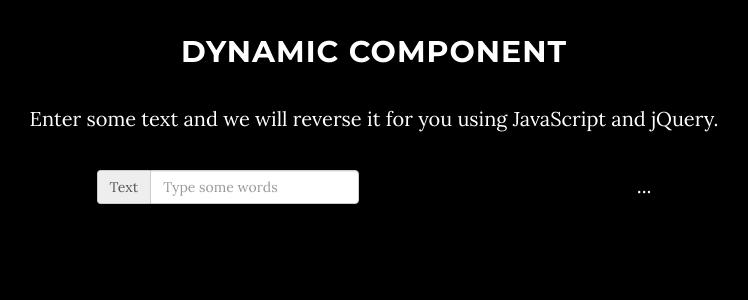
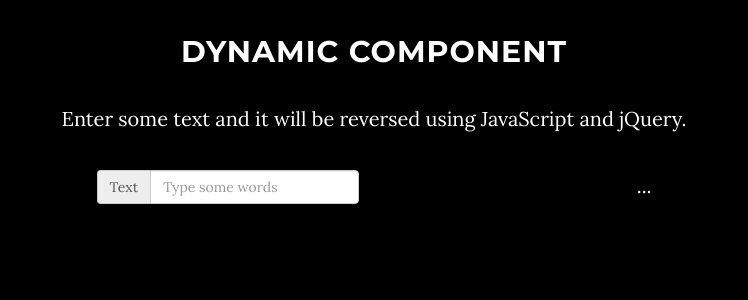
Before and after one commit to sweeney2/heroku-demo, a Django app: page / in a window 1280 px wide. Shown: the part 1015-1315 px from the top of the page, without its empty margins (266-1014 px from the left). Run offline with Django 3.2, Linux system fonts and the light colour scheme; some libraries are stand-ins or nearby versions.

Commit message:
change wording

```diff
--- a/hello/templates/hello/index.html
+++ b/hello/templates/hello/index.html
@@ -92,7 +92,7 @@
         <div class="row">
             <div class="col-lg-8 col-lg-offset-2">
                 <h2>Dynamic Component</h2>
-                <p>Enter some text and we will reverse it for you using JavaScript and jQuery.</p>
+                <p>Enter some text and it will be reversed using JavaScript and jQuery.</p>
             </div>
         </div>
         <div class="row">
```
